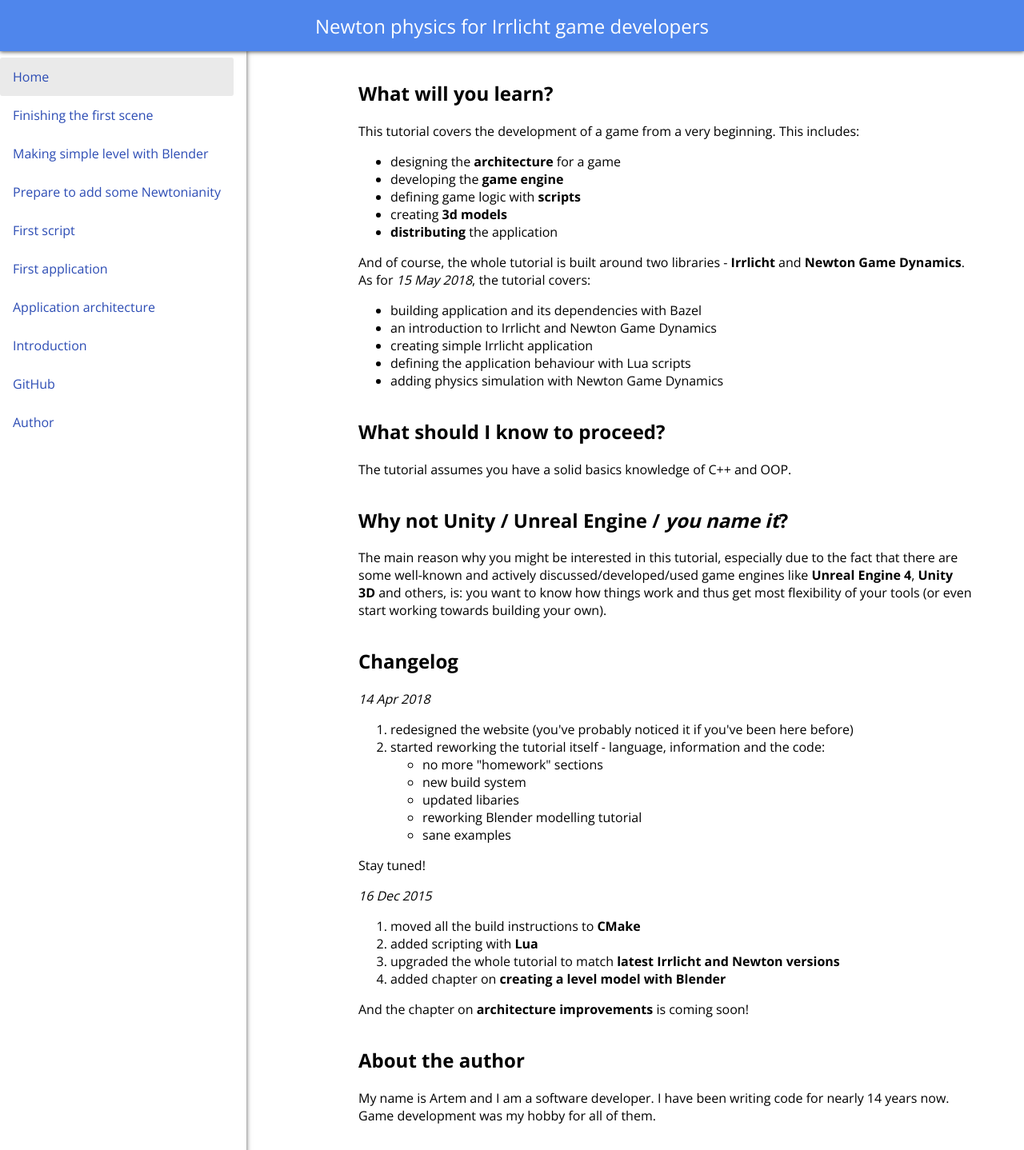
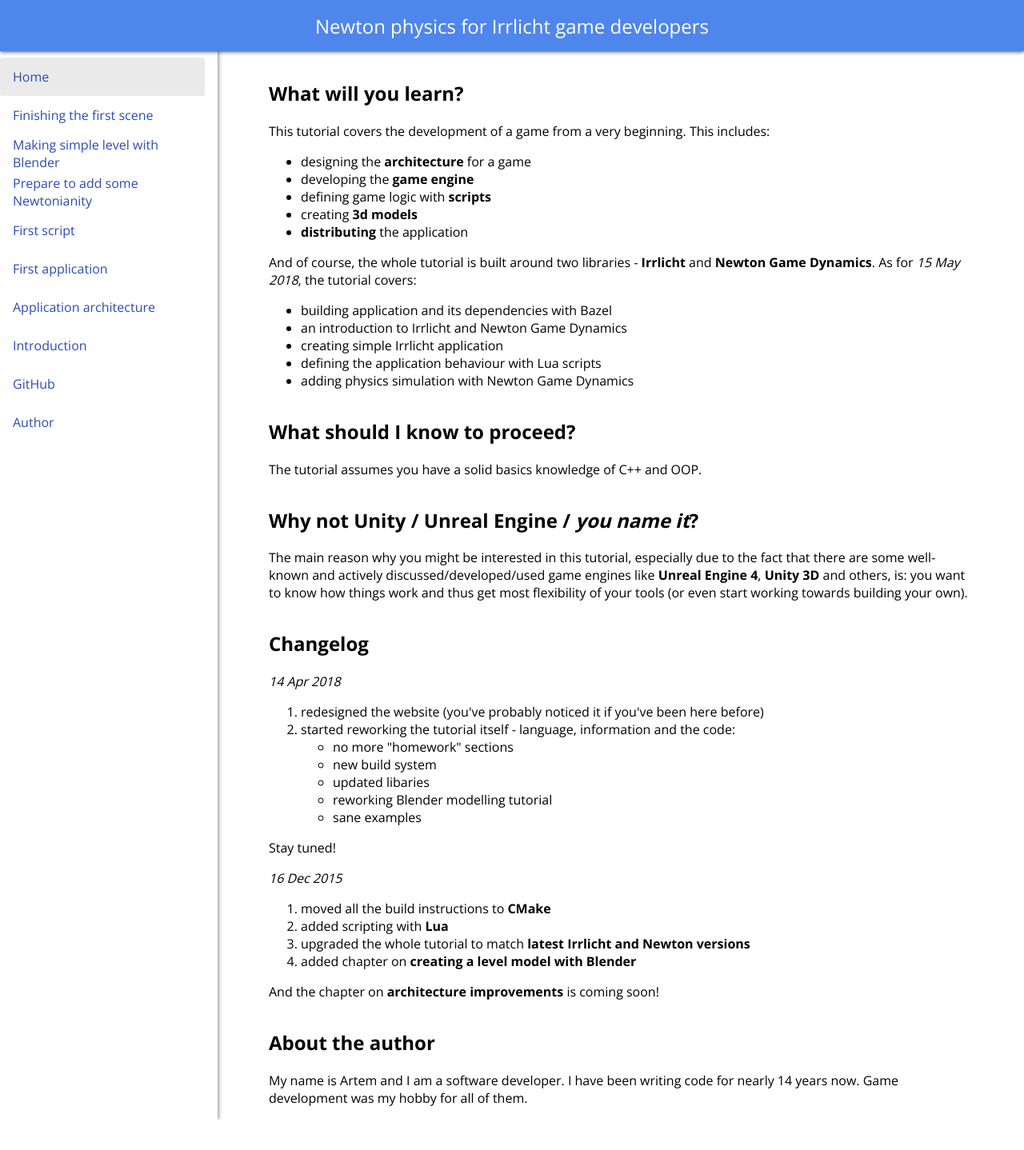
Before and after one commit to shybovycha/irrlicht-newton-tutorials, a Jekyll site: the page built from index.html, in a window 1280 px wide. Shown: the whole page at 80% size. Built offline with Jekyll 4.4.1, drawn with Linux system fonts in a browser that asks for light colours; after the commit the page ends 1400 px from its top, so only the background shows below that.

Commit message:
A bit of styling

```diff
--- a/_layouts/default.html
+++ b/_layouts/default.html
@@ -4,12 +4,15 @@
   {% include head.html %}
 
   <body>
+    <div class="row1">
       <div class="header">
         <a href="#" class="nav-toggle">&equiv;</a>
 
         <div class="title">{{ page.title }}</div>
       </div>
+    </div>
 
+    <div class="row2">
       <nav class="nav">
         {% include sidebar.html %}
       </nav>
@@ -19,6 +22,7 @@
           {{ content }}
         </div>
       </div>
+    </div>
 
     {% if jekyll.environment != 'development' %}
       {% include analytics.html %}
--- a/_sass/styles.scss
+++ b/_sass/styles.scss
@@ -4,6 +4,8 @@
   font-family: 'Open Sans', arial, sans-serif;
   margin: 0;
   padding: 0;
+  height: 100%;
+  overflow: hidden;
 }
 
 a {
@@ -46,17 +48,19 @@
   box-shadow: 0 1px 0 rgba(12,13,14,0.2), 0 0 0px 1px #FFF inset;
 }
 
-$header-height: 4em;
+$headerHeight: 4em;
+
+.row1 {
+  display: flex;
+  flex-direction: row;
+  width: 100%;
 
   .header {
     display: flex;
+    flex-grow: 1;
     align-items: center;
     justify-content: center;
-  position: fixed;
-  top: 0;
-  left: 0;
-  width: 100%;
-  height: $header-height;
+    height: $headerHeight;
     background: #4F86EC;
     color: white;
     box-shadow: #555 0px 1px 5px;
@@ -72,26 +76,53 @@
       font-size: 1.5em;
     }
   }
+}
+
+.row2 {
+  display: flex;
+  flex-direction: row;
+  // calc(100% - $headerHeight)
+  max-height: calc(100% - 4em);
+  flex-wrap: nowrap;
 
   .content-wrapper {
     display: flex;
-  top: $header-height;
-  left: 30%;
-  width: 70%;
-  position: relative;
+    overflow: auto;
     z-index: 10;
 
     .content {
       display: flex;
       flex-direction: column;
-    flex-grow: 1;
-    flex-basis: 58%;
       padding: 1em 4em;
-    overflow: auto;
 
       img {
         display: flex;
         max-width: 100%;
+      }
+    }
+  }
+
+  .nav {
+    display: flex;
+    flex-direction: column;
+    background: white;
+    box-shadow: #555 0px 0px 6px;
+    padding: 1rem;
+    margin-top: -0.5em;
+    margin-left: -1em;
+    min-width: 20%;
+    z-index: 20;
+
+    a {
+      display: flex;
+      align-items: center;
+      height: 3em;
+      padding: 0 1em;
+
+      &:hover, &.active {
+        background: #EAEAEA;
+        border-radius: 3px;
+      }
     }
   }
 }
@@ -120,43 +151,8 @@
   justify-content: center;
 }
 
-.nav {
-  display: flex;
-  flex-direction: column;
-  background: white;
-  box-shadow: #555 0px 0px 6px;
-  padding: 1rem;
-  margin-top: -0.5em;
-  margin-left: -1em;
-  max-width: 30%;
-  position: fixed;
-  height: 100%;
-  top: $header-height;
-  z-index: 20;
-
-  a {
-    display: flex;
-    align-items: center;
-    height: 3em;
-    padding: 0 1em;
-
-    &:hover, &.active {
-      background: #EAEAEA;
-      border-radius: 3px;
-    }
-  }
-}
-
 @media only screen and (max-width: 850px) {
-  .content-wrapper {
-    left: 0;
-    width: 100%;
-
-    .content {
-      padding: 0.2em 0.8em;
-    }
-  }
-
+  .row1 {
     .header {
       justify-content: flex-start;
 
@@ -169,7 +165,9 @@
         font-size: 1.2em;
       }
     }
+  }
 
+  .row2 {
     .nav {
       position: fixed;
       transition: left ease 0.5s;
@@ -189,4 +187,14 @@
         }
       }
     }
+
+    .content-wrapper {
+      left: 0;
+      width: 100%;
+
+      .content {
+        padding: 0.2em 0.8em;
       }
+    }
+  }
+}
--- a/js/main.js
+++ b/js/main.js
@@ -1,24 +1,8 @@
-window.addEventListener('DOMContentLoaded', function () {
-    var navToggle = document.querySelector('.nav-toggle');
-    var nav = document.querySelector('.nav');
-
-    navToggle.addEventListener('click', function (e) {
-        e.preventDefault();
-
-        if (nav.classList.contains('open')) {
-            nav.classList.remove('open');
-            navToggle.innerHTML = '&equiv;';
-        } else {
-            nav.classList.add('open');
-            navToggle.innerHTML = '&times;';
-        }
-    });
-
 function lazyLoadImage(src, elt) {
     return new Promise(function (resolve, reject) {
-            var img = new Image();
+        const img = new Image();
 
-            img.onload = function () {
+        img.onload = () => {
             if (elt) {
                 elt.parentNode.replaceChild(img, elt);
             }
@@ -35,20 +19,40 @@
         ((element.offsetTop + element.clientHeight) >= (window.scrollY - (element.clientHeight * 0.5)));
 }
 
-    setTimeout(function () {
-        var images = [].slice.apply(document.querySelectorAll('img'));
-
-        Promise.all(images.map(function (img) {
-            return lazyLoadImage(img.getAttribute('data-src'), img);
-        })).then(function (images) {
-            window.addEventListener('scroll', function () {
-                images.forEach(function (img) {
+function handleImageViewportVisibility(img) {
     if (!elementInViewport(img)) {
         img.style.visibility = 'hidden';
     } else {
         img.style.visibility = 'visible';
     }
+}
+
+window.addEventListener('DOMContentLoaded', function () {
+    const navToggle = document.querySelector('.nav-toggle');
+    const nav = document.querySelector('.nav');
+
+    navToggle.addEventListener('click', (e) => {
+        e.preventDefault();
+
+        if (nav.classList.contains('open')) {
+            nav.classList.remove('open');
+            navToggle.innerHTML = '&equiv;';
+        } else {
+            nav.classList.add('open');
+            navToggle.innerHTML = '&times;';
+        }
     });
+
+    // defer lazy image loading to after the page is loaded
+    setTimeout(function () {
+        const images = Array.from(document.querySelectorAll('img'));
+
+        // we will use the lazy loaded images to process the scroll event
+        // thus we can't rely on <img> but rather on Image objects we replace <img>'s with
+        Promise.all(images.map(img => lazyLoadImage(img.getAttribute('data-src'), img)))
+            .then(function (images) {
+                window.addEventListener('scroll', function () {
+                    images.forEach(handleImageViewportVisibility);
                 });
             });
     }, 0);
```
Lines whose indentation alone changed are shown as unchanged.
